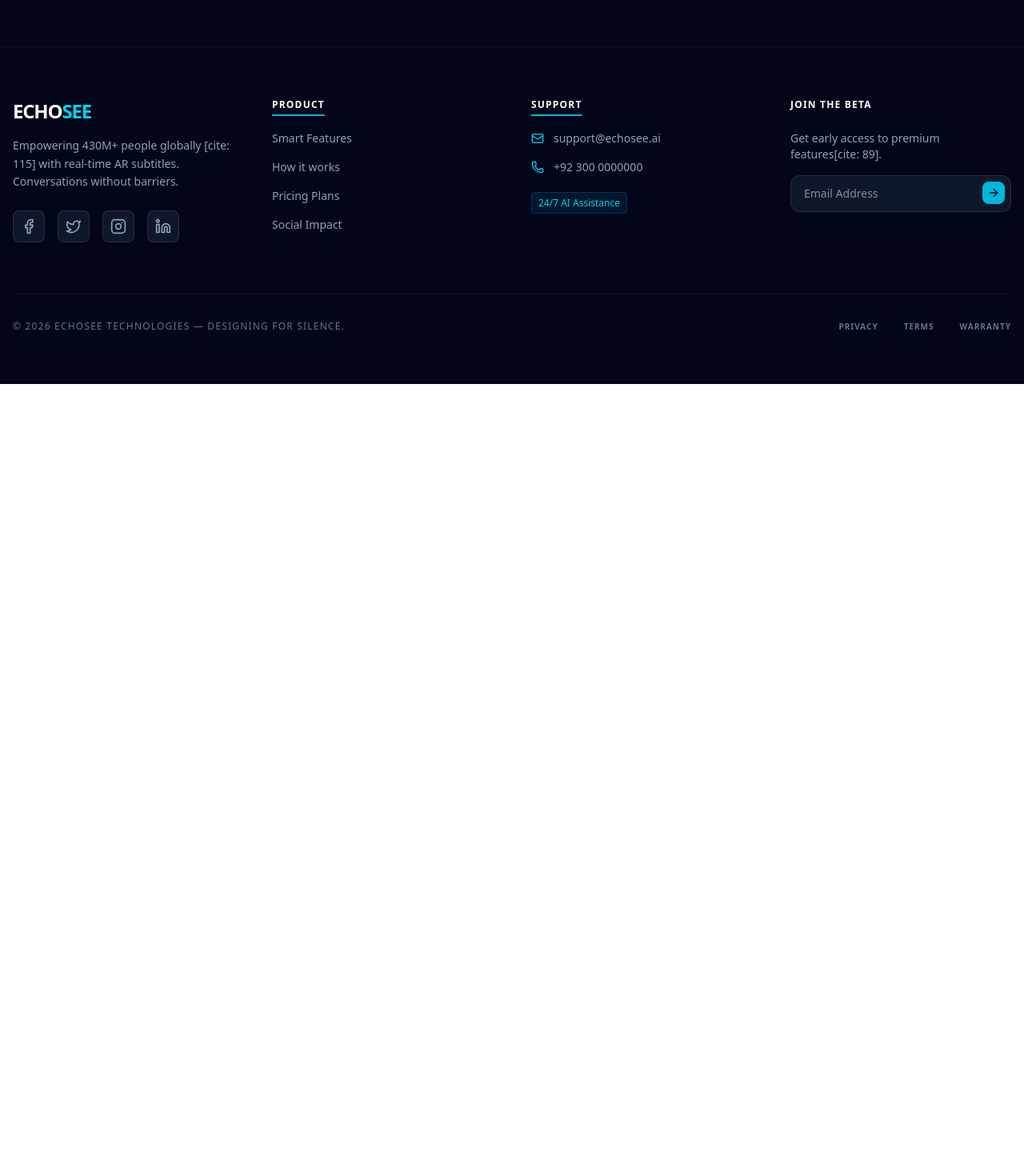
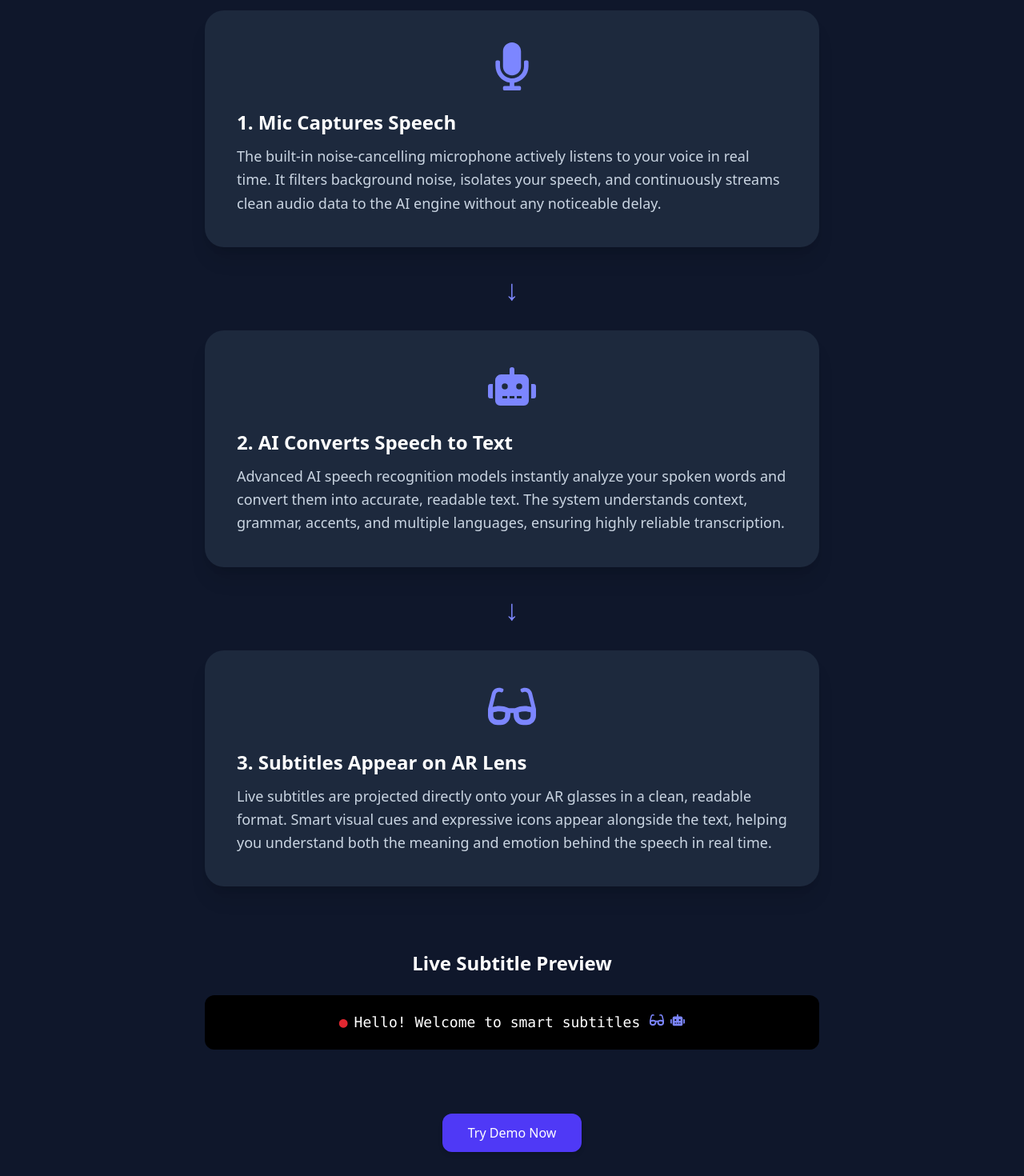
Before and after one commit to Asadwasee/echosee-website, a React (Vite) app: page /howitworks in a window 1280 px wide. Shown: the part 320-1790 px from the top of the page at 80% size. Before the commit the page ends 800 px from the top, so only its background shows below. Built offline with nearby package versions, Linux system fonts and the light colour scheme.

Commit message:
@fasi added how it works
added how it works and made changes in productfeatures

```diff
--- a/src/App.jsx
+++ b/src/App.jsx
@@ -7,6 +7,7 @@ import Home from "./pages/Home";
 import About from "./pages/About";
 import PricingSection from "./components/PricingSection";
 import Shop from "./pages/Shop";
+import HowItWorks from "./pages/HowItWorks";
 
 
 function App() {
@@ -21,7 +22,7 @@ function App() {
           <Routes>
 
             <Route path="/product" element={<Product />} />
-            <Route path="/" element={<Home />} />
+            <Route path="/howitworks" element={<HowItWorks />} />
             <Route path="/pricing" element={<PricingSection />} />
             <Route path="/about" element={<About />} />
             <Route path="/preorder" element={<Shop />} />
--- a/src/components/Navbar.jsx
+++ b/src/components/Navbar.jsx
@@ -4,7 +4,7 @@ import { motion, AnimatePresence } from 'framer-motion'
 
 const navItems = [
   { label: 'Product', href: '/product' },
-  { label: 'How It Works', href: '/how-it-works' },
+  { label: 'How It Works', href: '/howitworks' },
   { label: 'Pricing', href: '/pricing' },
   { label: 'About Us', href: '/about' },
   { label: 'Impact', href: '/impact' },
--- a/src/components/ProductFeatures.jsx
+++ b/src/components/ProductFeatures.jsx
@@ -38,7 +38,6 @@ export default function ProductFeatures({ features }) {
       ●
     </motion.span>
 
-    {/* Subtitle text mock */}
     <motion.span
       initial={{ width: 0 }}
       animate={{ width: "100%" }}
@@ -48,7 +47,6 @@ export default function ProductFeatures({ features }) {
       Hello! This is amazing
     </motion.span>
 
-    {/* Icon "pop" animation */}
     <motion.span
       initial={{ scale: 0 }}
       animate={{ scale: 1 }}
--- /dev/null
+++ b/src/pages/HowItWorks.jsx
@@ -0,0 +1,153 @@
+import { motion } from "framer-motion";
+import { FaMicrophone, FaRobot, FaGlasses } from "react-icons/fa";
+
+export default function HowItWorks() {
+  const steps = [
+    {
+      icon: <FaMicrophone />,
+      title: "1. Mic Captures Speech",
+      desc: `The built-in noise-cancelling microphone actively listens to your voice in real time.
+      It filters background noise, isolates your speech, and continuously streams clean audio
+      data to the AI engine without any noticeable delay.`,
+    },
+    {
+      icon: <FaRobot />,
+      title: "2. AI Converts Speech to Text",
+      desc: `Advanced AI speech recognition models instantly analyze your spoken words and
+      convert them into accurate, readable text. The system understands context, grammar,
+      accents, and multiple languages, ensuring highly reliable transcription.`,
+    },
+    {
+      icon: <FaGlasses />,
+      title: "3. Subtitles Appear on AR Lens",
+      desc: `Live subtitles are projected directly onto your AR glasses in a clean, readable format.
+      Smart visual cues and expressive icons appear alongside the text, helping you understand
+      both the meaning and emotion behind the speech in real time.`,
+    },
+  ];
+
+  return (
+    <div className="min-h-screen bg-slate-900 text-white py-16 px-6">
+      {/* PAGE HEADER */}
+      <motion.div
+        className="text-center max-w-3xl mx-auto mb-16"
+        initial={{ opacity: 0, y: 20 }}
+        animate={{ opacity: 1, y: 0 }}
+        transition={{ duration: 0.6 }}
+      >
+        <h1 className="text-4xl md:text-6xl font-bold mb-6">
+          How It Works
+        </h1>
+        <p className="text-lg text-slate-400">
+          A seamless three-step process that transforms your speech into live,
+          intelligent subtitles inside your AR glasses.
+        </p>
+      </motion.div>
+
+{/* VERTICAL STEP FLOW (Top → Bottom) WITH ARROWS */}
+<div className="max-w-3xl mx-auto">
+  {steps.map((step, i) => (
+    <div key={i}>
+      {/* Step Card */}
+      <motion.div
+        className="bg-slate-800 p-10 rounded-3xl shadow-xl"
+        initial={{ opacity: 0, y: 50 }}
+        whileInView={{ opacity: 1, y: 0 }}
+        viewport={{ once: true, margin: "-100px" }}
+        transition={{ duration: 0.6, delay: i * 0.2 }}
+        whileHover={{ scale: 1.03 }}
+      >
+<div className="flex justify-center mb-6">
+  <div className="text-6xl text-indigo-400">
+    {step.icon}
+  </div>
+</div>
+
+        <h3 className="text-2xl font-semibold mb-3">
+          {step.title}
+        </h3>
+
+        <p className="text-slate-300 leading-relaxed text-lg">
+          {step.desc}
+        </p>
+      </motion.div>
+
+      {/* Animated Arrow (only if not last card) */}
+      {i < steps.length - 1 && (
+        <div className="flex justify-center my-8">
+          <motion.div
+            className="text-4xl text-indigo-400"
+            animate={{ y: [0, 12, 0] }}
+            transition={{ duration: 1.2, repeat: Infinity }}
+          >
+            ↓
+          </motion.div>
+        </div>
+      )}
+    </div>
+  ))}
+</div>
+
+
+      {/* SUBTITLE PREVIEW (Still at bottom) */}
+      <motion.div
+        className="max-w-3xl mx-auto text-center mt-20"
+        initial={{ opacity: 0 }}
+        whileInView={{ opacity: 1 }}
+        viewport={{ once: true }}
+      >
+        <h2 className="text-2xl font-semibold mb-6">
+          Live Subtitle Preview
+        </h2>
+
+        <motion.div
+          className="bg-black text-white p-5 rounded-xl font-mono text-lg"
+          initial={{ scale: 0.95 }}
+          whileInView={{ scale: 1 }}
+          transition={{ duration: 0.5 }}
+        >
+          {/* Blinking live dot */}
+          <motion.span
+            animate={{ opacity: [1, 0.3, 1] }}
+            transition={{ duration: 1, repeat: Infinity }}
+            className="mr-2 text-red-500"
+          >
+            ●
+          </motion.span>
+
+          {/* Subtitle text mock */}
+          <motion.span
+            initial={{ opacity: 0 }}
+            animate={{ opacity: 1 }}
+            transition={{ duration: 1 }}
+          >
+            Hello! Welcome to smart subtitles
+          </motion.span>
+
+          {/* Icon pop animation */}
+          <motion.span
+            initial={{ scale: 0 }}
+            animate={{ scale: 1 }}
+            transition={{ delay: 1.2, type: "spring", stiffness: 300 }}
+            className="ml-3 inline-flex gap-2 text-indigo-400"
+          >
+            <FaGlasses />
+            <FaRobot />
+          </motion.span>
+        </motion.div>
+      </motion.div>
+
+      {/* CTA */}
+      <motion.div
+        className="text-center mt-20"
+        initial={{ opacity: 0, y: 20 }}
+        whileInView={{ opacity: 1, y: 0 }}
+        viewport={{ once: true }}
+      >
+        <button className="px-8 py-3 bg-indigo-600 text-white rounded-xl shadow-md hover:bg-indigo-700 transition">
+          Try Demo Now
+        </button>
+      </motion.div>
+    </div>
+  );
+}
```
